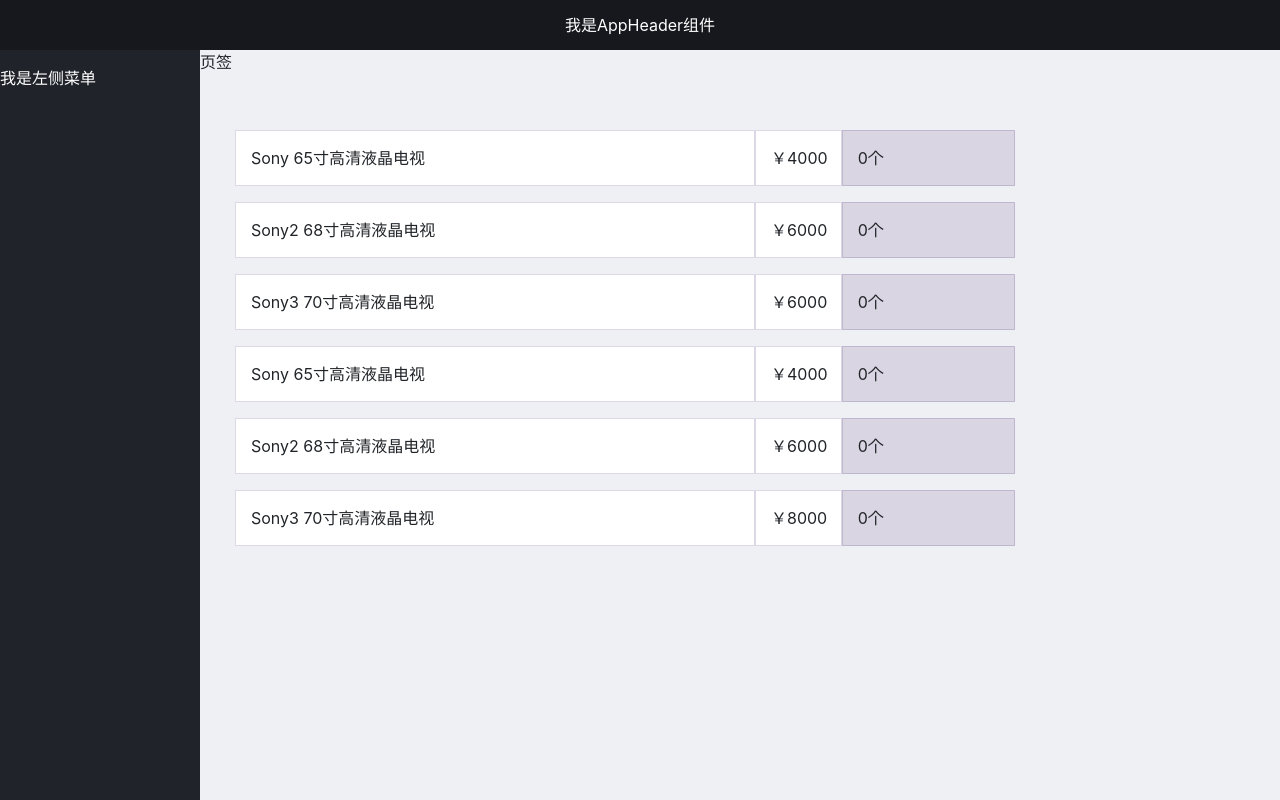
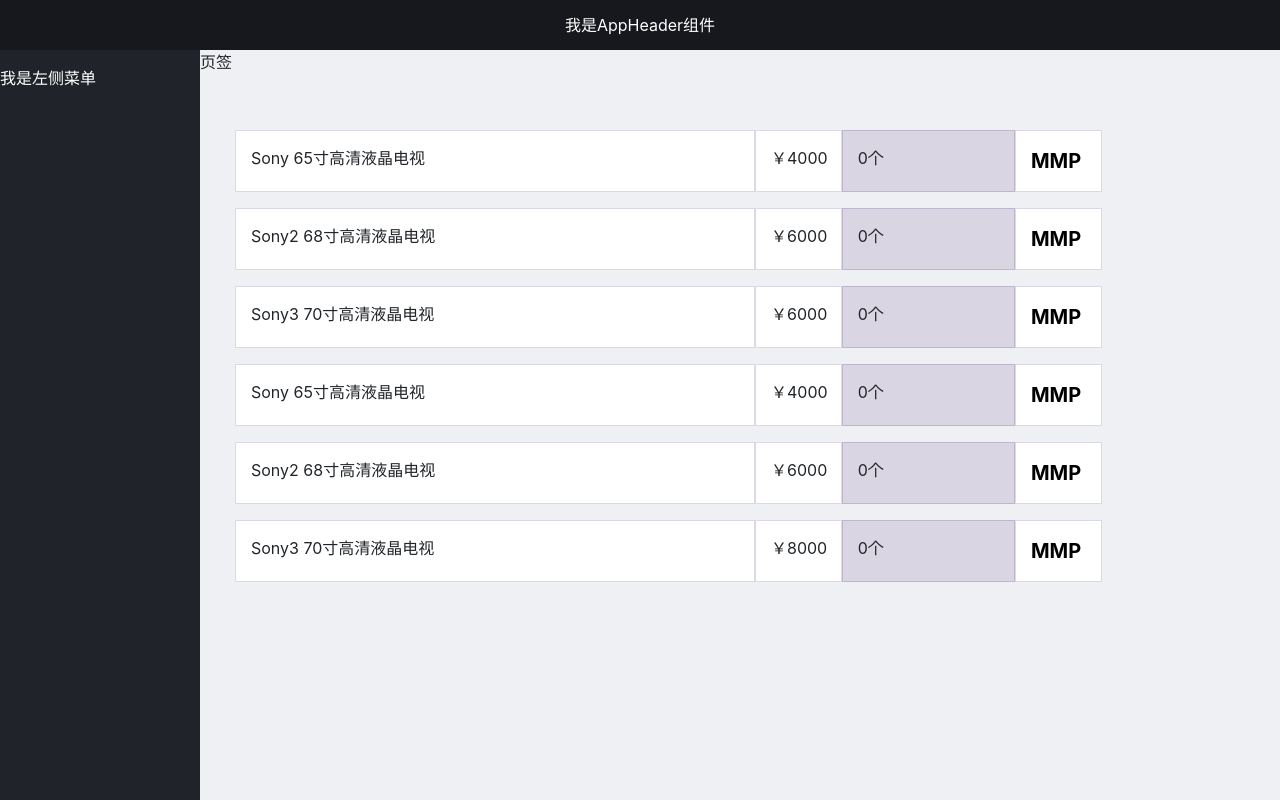
Before and after one commit to ankouyang/my-react-app-js, a React app: page / in a window 1280 px wide. Built offline with nearby package versions, Linux system fonts and the light colour scheme.

Commit message:
feat: scss配合css module一起使用,并增加第三方classNames css管理工具，在react 元素上进行多类名添加

```diff
--- a/config/webpack.config.js
+++ b/config/webpack.config.js
@@ -323,6 +323,7 @@ module.exports = function (webpackEnv) {
          '@store': path.resolve(__dirname, '../src/store'),
          '@api': path.resolve(__dirname, '../src/api'),
          '@utils': path.resolve(__dirname, '../src/utils'),
+         '@assets': path.resolve(__dirname, '../src/assets'),
       },
       plugins: [
         // Prevents users from importing files from outside of src/ (or node_modules/).
--- a/package.json
+++ b/package.json
@@ -18,6 +18,7 @@
     "browserslist": "^4.18.1",
     "camelcase": "^6.2.1",
     "case-sensitive-paths-webpack-plugin": "^2.4.0",
+    "classnames": "^2.3.1",
     "css-loader": "^6.5.1",
     "css-minimizer-webpack-plugin": "^3.2.0",
     "dotenv": "^10.0.0",
--- /dev/null
+++ b/src/assets/styles/common.module.scss
@@ -0,0 +1,4 @@
+// 这是全局 部分私有样式属性
+.commonStyle {
+  font-size: 20px;
+}
--- /dev/null
+++ b/src/components/ShopList/ShopList.module.scss
@@ -0,0 +1,14 @@
+// css Module 和 scss 配合使用
+// 此处，使用 global 包裹其他子节点的类名。此时，这些类名就不会被处理，在 JSX 中使用时，就可以用字符串形式的类名
+// 如果不加 :global ，所有类名就必须添加 styles.shop-list__text 才可以
+.shop-list {
+  width: 100%;
+  padding-left: 30px;
+  &__text {
+    color: #000;
+    composes: commonStyle from "@assets/styles/common.module.scss";
+  }
+  &__span {
+    font-weight: bold;
+  }
+}
--- a/src/components/ShopList/index.jsx
+++ b/src/components/ShopList/index.jsx
@@ -1,5 +1,8 @@
  import React, { Component } from 'react';
+ import styles from './ShopList.module.scss'
+ import classNames from 'classnames/bind'
 
+const cls = classNames.bind(styles)
 const product = {
     id:1,
     name:' Sony 65寸高清液晶电视',
@@ -24,11 +27,12 @@ let count = 0
      render() {
         const {dataList} = this.props
          return (
-            <div style={{width:'100%',paddingLeft:'30px'}}>
+            <div className={cls('shop-list')}>
             <div className='row mb-3'>
                 <div className='col-6 themed-grid-col'>{dataList.name}</div>
                 <div className='col-1 themed-grid-col'>￥{dataList.price}</div>
                 <div className={`col-2 themed-grid-col${count?'':'-s'}`}>{this.manageCount()}</div>
+                <span className={`col-1 themed-grid-col ${cls('shop-list__text','shop-list__span')}`}>MMP</span>
             </div>
             </div>
          )
--- a/src/index.js
+++ b/src/index.js
@@ -1,6 +1,6 @@
 import React from 'react';
 import ReactDOM from 'react-dom';
-import './index.scss';
+import './assets/styles/index.scss';
 import App from './App';
 import reportWebVitals from './reportWebVitals';
 
```
Also changed, not shown: src/assets/styles/index.scss (renamed from src/index.scss), 1 other file (tests, documents, lock files or other folders).
